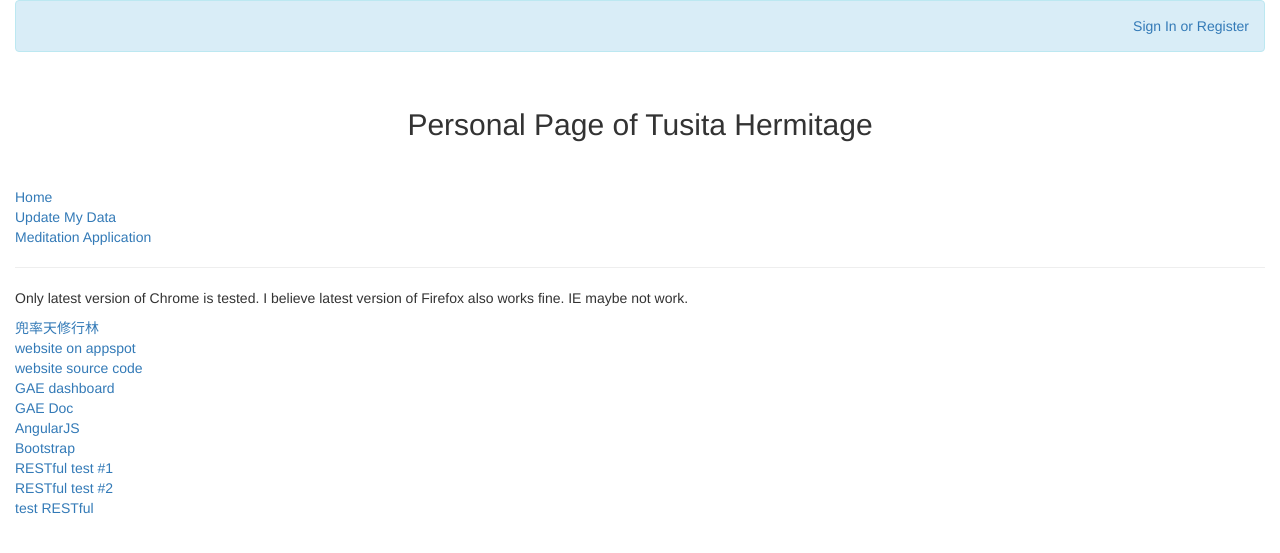
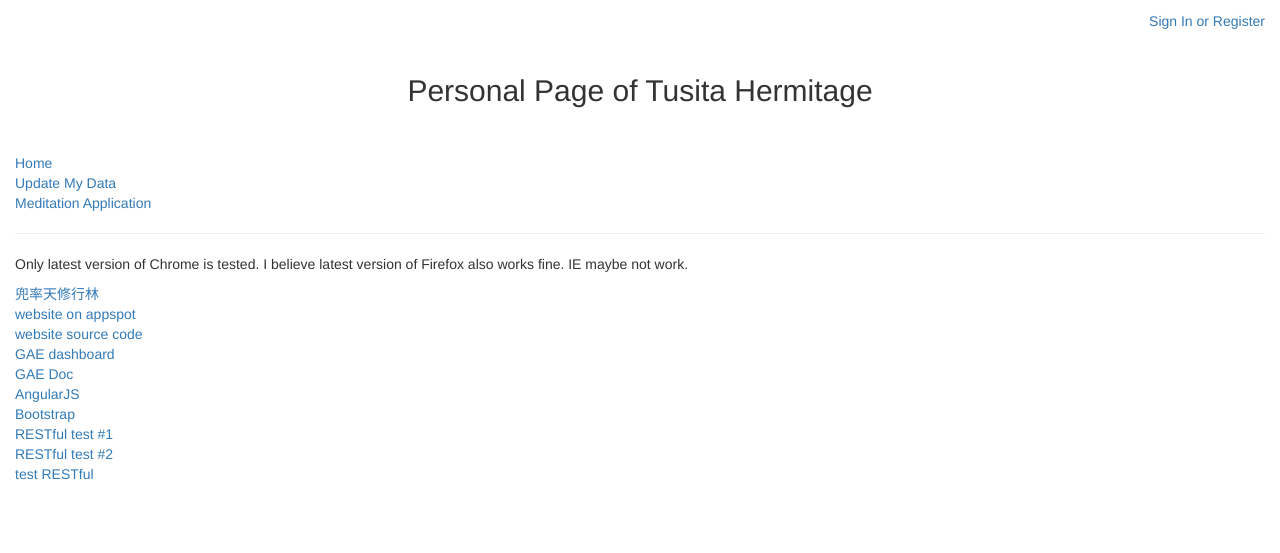
Before and after one commit to yapcheahshen/devtusita, a Python web app: template templates/index.html in a window 1280 px wide. Shown: the top 553 px of the page. Run offline with Jinja, Linux system fonts and the light colour scheme; the template is opened without the code that fills it, so the values that code supplies are empty; some libraries are stand-ins or nearby versions.

Commit message:
css change of login header

```diff
--- a/static/css/main.css
+++ b/static/css/main.css
@@ -1,3 +1,9 @@
+.login-header {
+  text-align: right;
+  padding-top: .75em;
+  padding-bottom: .5em;
+}
+
 .css-form input.ng-invalid.ng-dirty {
   background-color: #FA787E;
 }
--- a/templates/index.html
+++ b/templates/index.html
@@ -11,8 +11,10 @@
 </head>
 <body ng-controller="mainCtrl">
 <div class="container-fluid">
+
 <div class="row-fluid">
- <div class="span8 offset2 alert alert-info" style="text-align: right;">
+ <div class="span8 offset2">
+  <div class="login-header">
   {% if isLogin %}
    <div ng-show='isUserDataReady'>
     Hello! <b style="color: red;"><i>{{ userData.name }}</i></b> (<a href="{$ signoutURL $}" target="_self">Sign Out</a>)
@@ -23,11 +25,7 @@
   {% else %}
    <a href="{$ signinOrRegisterURL $}" target="_self">Sign In or Register</a>
   {% endif %}
- </div>
-</div>
-
-<div class="row-fluid">
- <div class="span8 offset2">
+  </div>
   <div class="alert alert-block" style="text-align:center;">
     <h2>Personal Page of Tusita Hermitage</h2>
   </div>
```
